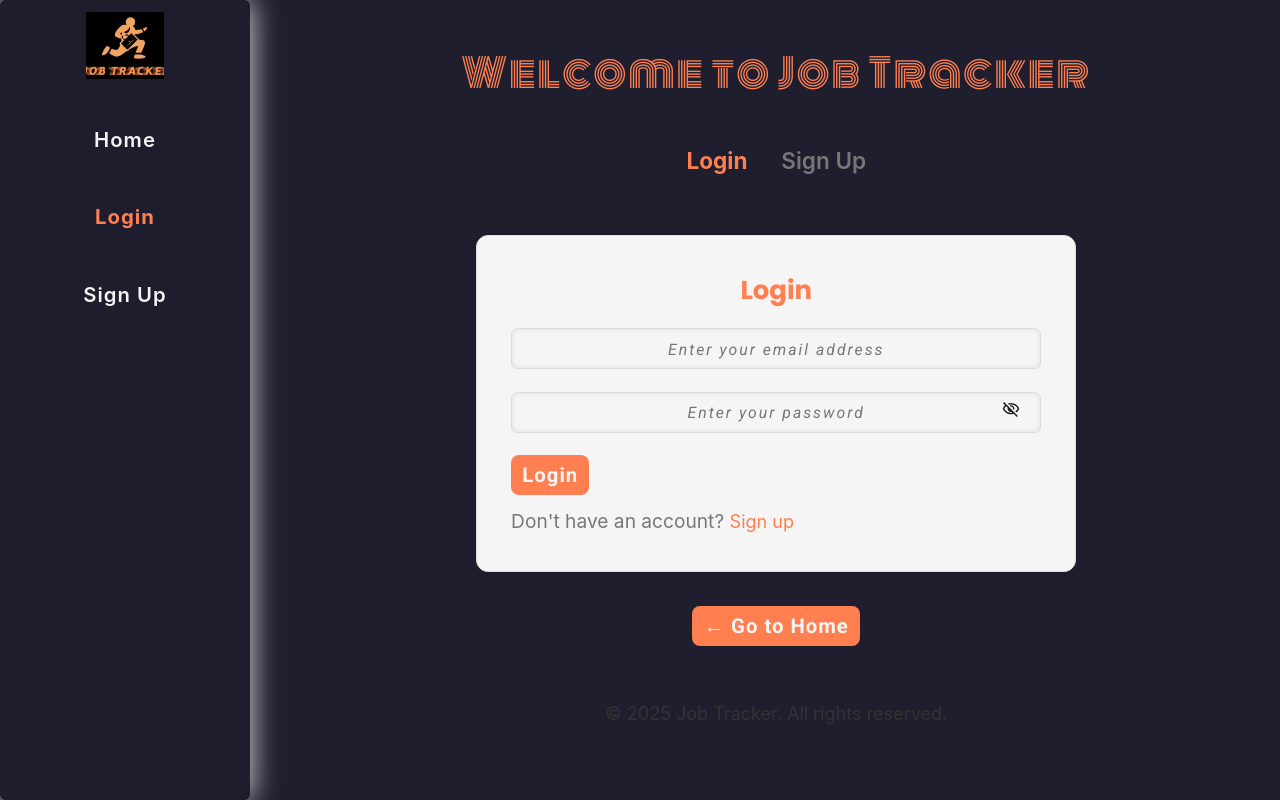
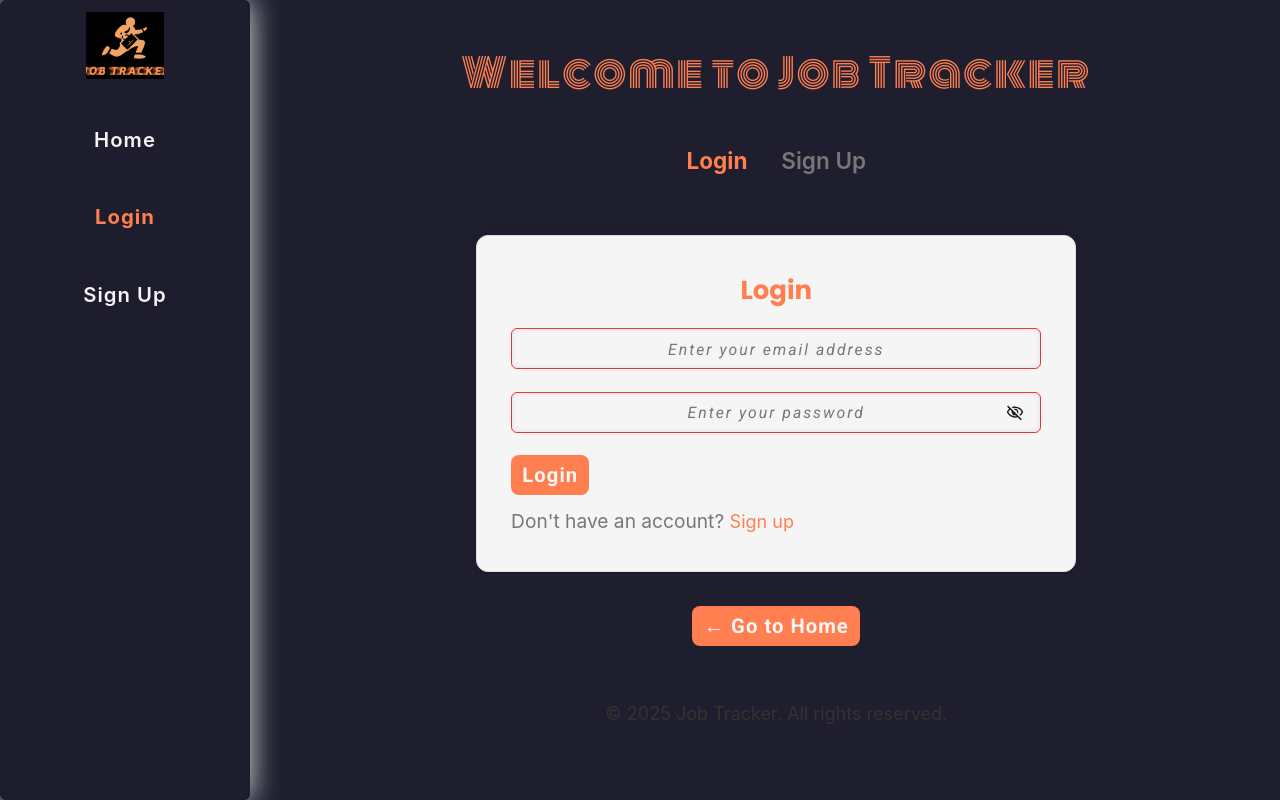
Before and after one commit to Johnnymedhane/job-tracker, a React (Vite) app: page /auth/login in a window 1280 px wide. Built offline with nearby package versions, Linux system fonts and the light colour scheme; no server answers.

Commit message:
arranged navigation and styling for better user  experience

```diff
--- a/src/components/JobList.jsx
+++ b/src/components/JobList.jsx
@@ -15,7 +15,7 @@ function JobList() {
   function handleAddJob() {
     setIsBlure(true);
       setTimeout(() => {
-        navigate("/app/jobForm");
+        navigate("/criterion");
         setIsBlure(false);
       }, 500);
   }
--- a/src/index.css
+++ b/src/index.css
@@ -612,27 +612,36 @@ ul {
   .signup-form input:valid, .login-form input:valid {
     border-color: var(--success-color);
   }
+  .signup-form input:invalid, .login-form input:invalid {
+    border-color: var(--danger-color);
+  }
   .login-form .password-field, .signup-form .password-field {
     position: relative;
-    display: flex;
-    align-items: center;
-    justify-content: space-between;
-    border: 1 px solid var(--border-color);
-  }
-  .login-form .password-field input, .signup-form .password-field input {
     width: 100%;
-
-
-  }
+    margin-bottom: 1rem;
+
+  }
+  .login-form .password-field .password-input, .signup-form .password-field .password-input {
+    width: 100%;
+    padding-right: 4opx;
+    /* border: 1px solid #0b0a0a; */
+    border-radius: 6px;
+    font-size: 16px;
+    box-sizing: border-box;
+  }
+
   .login-form .password-field .toggle-password, .signup-form .password-field .toggle-password {
     position: absolute;
-    right: 10px;
-    top: 0%;
-    background: transparent;
-    border: none;
-    color: var(--muted-text-color);
-    cursor: pointer;
-    font-size: 1.6rem;
+  top: 50%;
+  right: 12px;
+  transform: translateY(-50%);
+  cursor: pointer;
+  display: flex;
+  align-items: center;
+  justify-content: center;
+  height: 100%;
+  padding: 0 5px;
+  user-select: none;
   }
 
   .signup-container p, .login-container p {
--- a/src/pages/CriterionPage.jsx
+++ b/src/pages/CriterionPage.jsx
@@ -24,8 +24,8 @@ function Criterion() {
             </nav>
                 <Outlet />
             </div>
-            <Link to="/app" className="btn-criterion">
-                <Button >Finish &rarr; </Button>
+            <Link to="/app/jobForm" className="btn-criterion">
+                <Button >Next &rarr; </Button>
             </Link>
 
         </div>
--- a/src/pages/SignupPage.jsx
+++ b/src/pages/SignupPage.jsx
@@ -52,9 +52,10 @@ function Signup() {
           placeholder="Enter your password"
           value={password}
           onChange={(e) => setPassword(e.target.value)}
-          required
+            required
+            className="password-input"
           />
-        <button className="toggle-password" onClick={() => setShowPassword(!showPassword)}>
+        <span className="toggle-password" onClick={() => setShowPassword(!showPassword)}>
                       {showPassword ? <svg xmlns="http://www.w3.org/2000/svg" height="18px"
                           viewBox="0 -960 960 960"
                           width="18px" fill="#1f1f1f">
@@ -65,7 +66,7 @@ function Signup() {
                               width="18px" fill="#1f1f1f">
                               <path d="m644-428-58-58q9-47-27-88t-93-32l-58-58q17-8 34.5-12t37.5-4q75 0 127.5 52.5T660-500q0 20-4 37.5T644-428Zm128 126-58-56q38-29 67.5-63.5T832-500q-50-101-143.5-160.5T480-720q-29 0-57 4t-55 12l-62-62q41-17 84-25.5t90-8.5q151 0 269 83.5T920-500q-23 59-60.5 109.5T772-302Zm20 246L624-222q-35 11-70.5 16.5T480-200q-151 0-269-83.5T40-500q21-53 53-98.5t73-81.5L56-792l56-56 736 736-56 56ZM222-624q-29 26-53 57t-41 67q50 101 143.5 160.5T480-280q20 0 39-2.5t39-5.5l-36-38q-11 3-21 4.5t-21 1.5q-75 0-127.5-52.5T300-500q0-11 1.5-21t4.5-21l-84-82Zm319 93Zm-151 75Z" />
                       </svg>}
-        </button>
+        </span>
 
             </div>
         <Button type="submit">Sign Up</Button>
--- a/src/pages/loginPage.jsx
+++ b/src/pages/loginPage.jsx
@@ -41,9 +41,11 @@ function Login() {
           placeholder="Enter your password"
           value={password}
           onChange={(e) => setPassword(e.target.value)}
-          required
+            required
+             className="password-input"
           />
-        <button className="toggle-password" onClick={() => setShowPassword(!showPassword)}>
+          <span className="toggle-password"
+            onClick={() => setShowPassword(!showPassword)}>
                       {showPassword ? <svg xmlns="http://www.w3.org/2000/svg"
                           height="218px"
                           viewBox="0 -960 960 960"
@@ -55,7 +57,7 @@ function Login() {
                               width="18px" fill="#1f1f1f">
                               <path d="m644-428-58-58q9-47-27-88t-93-32l-58-58q17-8 34.5-12t37.5-4q75 0 127.5 52.5T660-500q0 20-4 37.5T644-428Zm128 126-58-56q38-29 67.5-63.5T832-500q-50-101-143.5-160.5T480-720q-29 0-57 4t-55 12l-62-62q41-17 84-25.5t90-8.5q151 0 269 83.5T920-500q-23 59-60.5 109.5T772-302Zm20 246L624-222q-35 11-70.5 16.5T480-200q-151 0-269-83.5T40-500q21-53 53-98.5t73-81.5L56-792l56-56 736 736-56 56ZM222-624q-29 26-53 57t-41 67q50 101 143.5 160.5T480-280q20 0 39-2.5t39-5.5l-36-38q-11 3-21 4.5t-21 1.5q-75 0-127.5-52.5T300-500q0-11 1.5-21t4.5-21l-84-82Zm319 93Zm-151 75Z" />
                       </svg>}
-        </button>
+        </span>
 
             </div>
 
```
